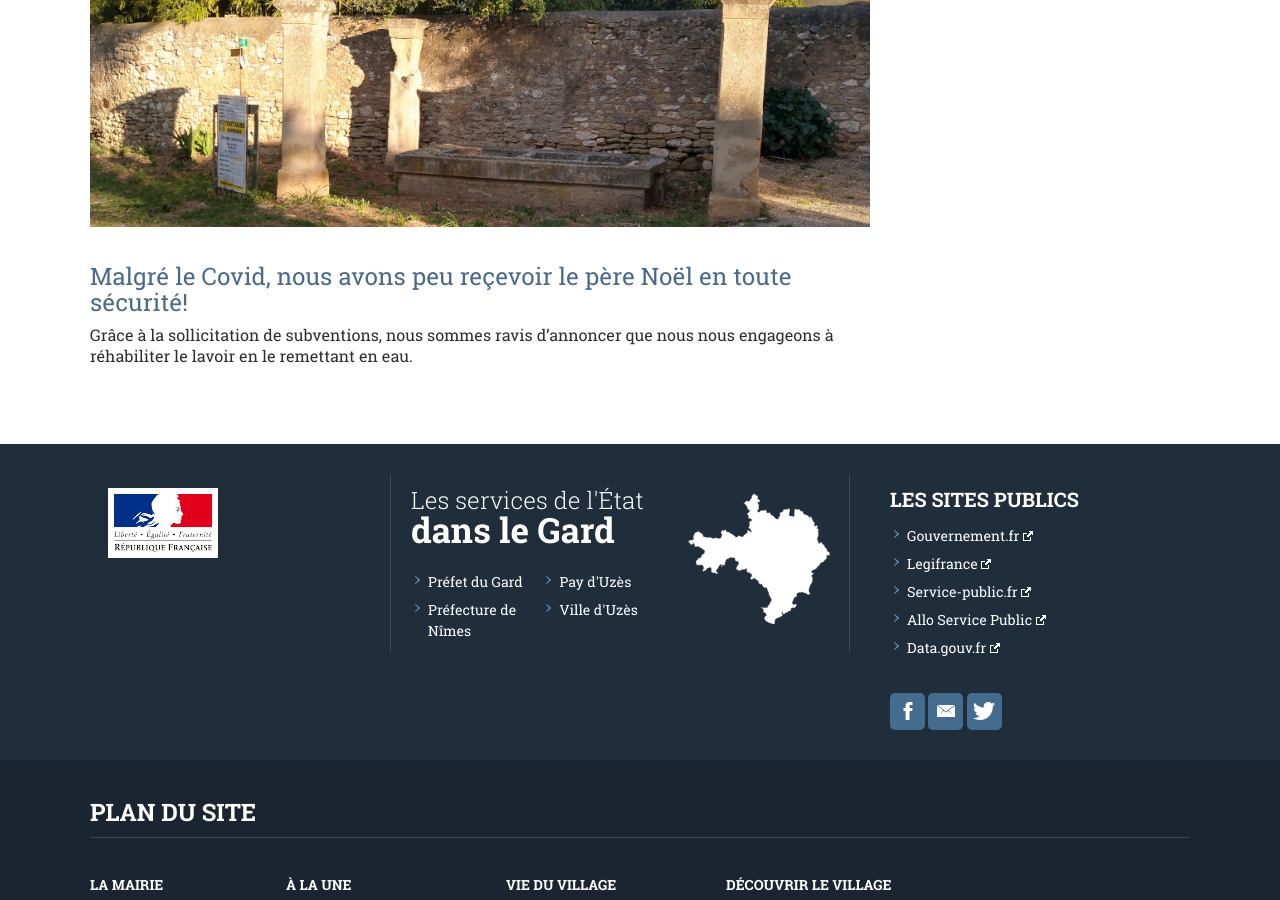
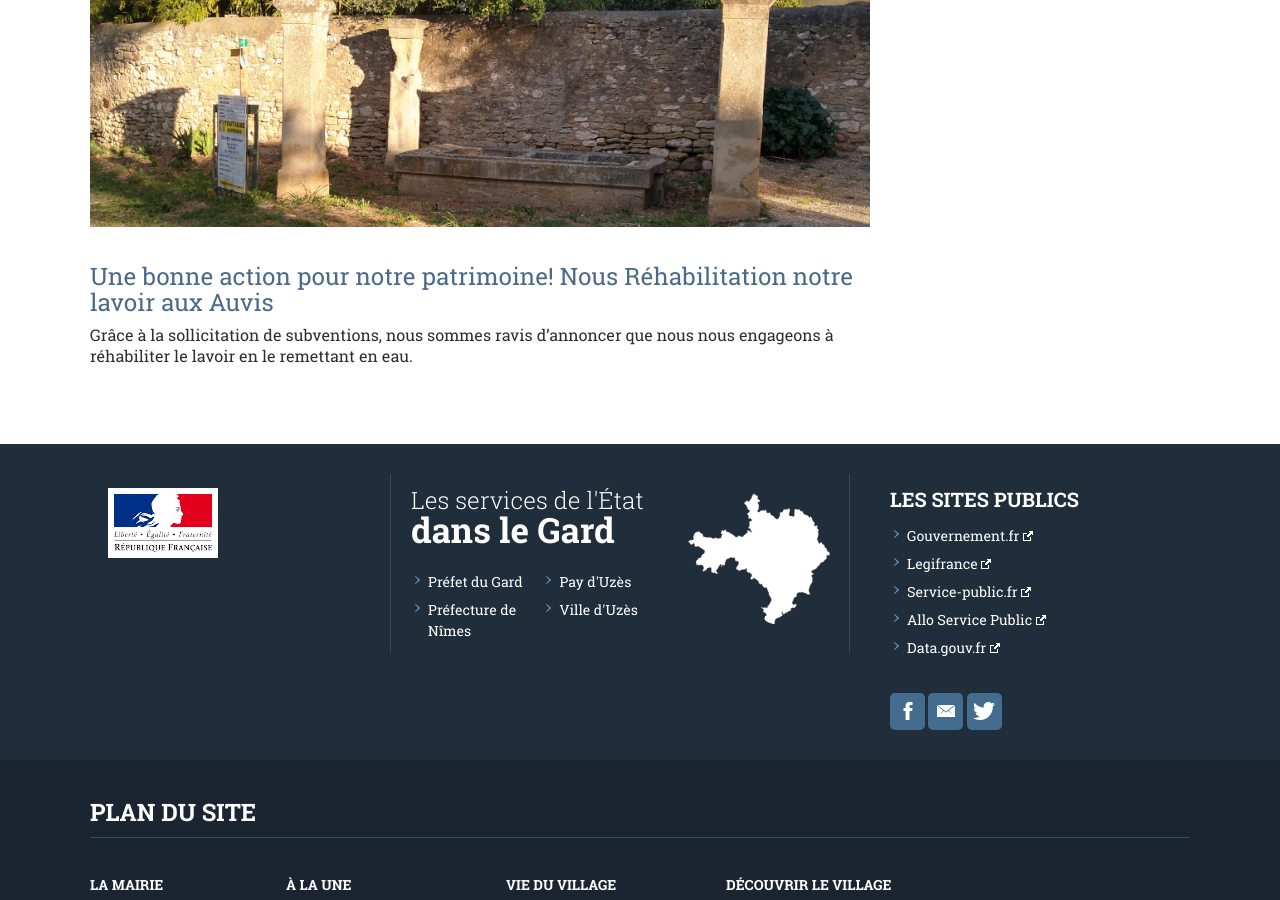
Before and after one commit to Flaux-Village/flaux-village.github.io, a Jekyll site: the page built from _actualites/lavoir.md, in a window 1280 px wide and 900 px high, scrolled down 422 px. Built offline with Jekyll 4.4.1, drawn with Linux system fonts in a browser that asks for light colours.

Commit message:
Update lavoir.md

```diff
--- a/_actualites/lavoir.md
+++ b/_actualites/lavoir.md
@@ -13,6 +13,6 @@ description_illustration: lavoir du hameau des Auvis</br>
 introduction:
 ---
 
-# Malgré le Covid, nous avons peu reçevoir le père Noël en toute sécurité!<br>
+# Une bonne action pour notre patrimoine! Nous Réhabilitation notre lavoir aux Auvis<br>
 
 Grâce à la sollicitation de subventions, nous sommes ravis d'annoncer que nous nous engageons à réhabiliter le lavoir en le remettant en eau.
```
